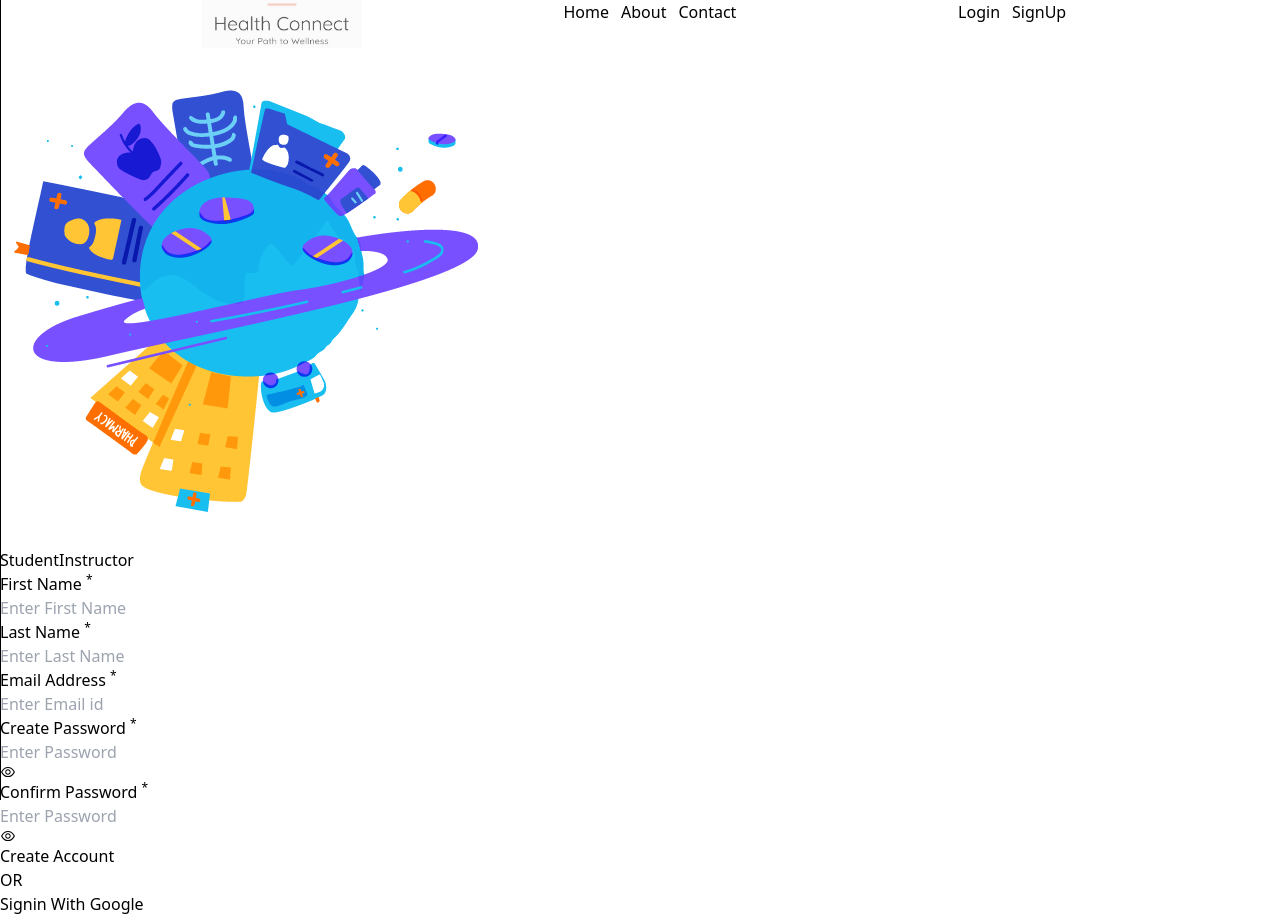
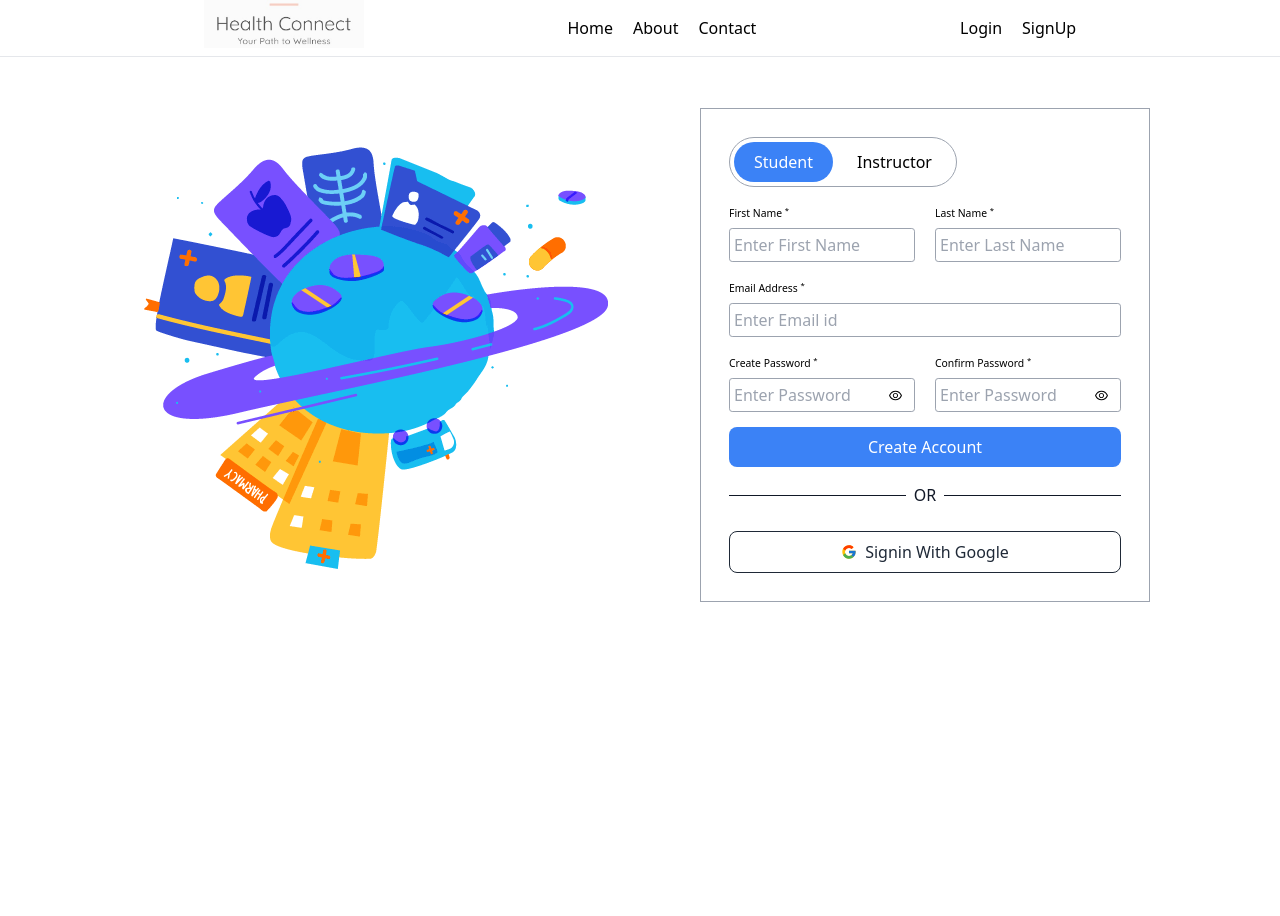
Before and after one commit to Va2003g/HealthConnect, a React (Create React App) app in the folder healthconnectfrontend/: page /signup in a window 1280 px wide. After the commit the page ends 800 px from the top, so only its background shows below. Built offline with nearby package versions, Linux system fonts and the light colour scheme.

Commit message:
Added the css to registration page

```diff
--- a/healthconnectfrontend/src/Components/NavBar.jsx
+++ b/healthconnectfrontend/src/Components/NavBar.jsx
@@ -7,7 +7,8 @@ const NavBar = () => {
   const { isLoggedIn, setIsLoggedIn } = useContext(AppContext);
 
   return (
-    <div className="flex space justify-evenly">
+    <div className="">
+      <div className="flex justify-evenly items-center">
         <Link to="/">
           <img
             src={Logo_Image}
@@ -18,8 +19,8 @@ const NavBar = () => {
           />
         </Link>
 
-      <nav className="">
-        <ul className="flex gap-3">
+        <nav className="mt-2">
+          <ul className="flex gap-5">
             <li>
               <Link to="/">Home</Link>
             </li>
@@ -32,7 +33,7 @@ const NavBar = () => {
           </ul>
         </nav>
 
-      <div className="flex ml-5 mr-3 gap-3">
+        <div className="flex mt-2 gap-5">
           {!isLoggedIn && (
             <Link to="/login">
               <button>Login</button>
@@ -50,6 +51,8 @@ const NavBar = () => {
           )}
         </div>
       </div>
+      <hr className="bg-gray-800 mt-2" />
+    </div>
   );
 };
 
--- a/healthconnectfrontend/src/Components/Registration/LoginForm.jsx
+++ b/healthconnectfrontend/src/Components/Registration/LoginForm.jsx
@@ -21,7 +21,6 @@ const LoginForm = () => {
     }));
   }
 
-
   function submitHandler(event) {
     event.preventDefault();
     setIsLoggedIn(true);
@@ -35,9 +34,12 @@ const LoginForm = () => {
   }, [isLoggedIn, navigate]);
 
   return (
-    <form onSubmit={submitHandler}>
-      <label>
-        <p>
+    <form
+      onSubmit={submitHandler}
+      className="flex flex-col w-full gap-y-4 "
+    >
+      <label className="w-full">
+        <p className="text-[0.65rem] mb-1 leading-[1.375rem]">
           Email Address <sup>*</sup>
         </p>
         <input
@@ -47,11 +49,12 @@ const LoginForm = () => {
           onChange={changeHandler}
           placeholder="Enter Email id"
           name="email"
+          className="bg-grey-900 rounded-[0.2rem] w-full p-[4px] border border-gray-400"
         />
       </label>
 
-      <label>
-        <p>
+      <label className="w-full relative">
+        <p className="text-[0.65rem] mb-1 leading-[1.375rem]">
           Password <sup>*</sup>
         </p>
         <input
@@ -61,17 +64,25 @@ const LoginForm = () => {
           onChange={changeHandler}
           placeholder="Enter Password"
           name="password"
+          className="rounded-[0.2rem] w-full p-[4px] border border-gray-400"
         />
-        <span onClick={() => setShowPassword((prev) => !prev)}>
-          {showPassword ? <AiOutlineEyeInvisible /> : <AiOutlineEye />}
+        <span
+          className="absolute right-3 top-[50%] transform -translate-y-1/3 cursor-pointer"
+          onClick={() => setShowPassword((prev) => !prev)}
+        >
+          {showPassword ? (
+            <AiOutlineEyeInvisible fontSize={15} />
+          ) : (
+            <AiOutlineEye fontSize={15} />
+          )}
         </span>
 
         <Link to="#">
-          <p>Forget Password</p>
+          <p className="text-xs mt-1 text-blue-400 max-w-max ml-auto font-bold mt-2">Forget Password</p>
         </Link>
       </label>
 
-      <button>Sign in</button>
+      <button className="bg-blue-500 rounded-[8px] font-medium text-white px-[12px] py-[8px]">Sign in</button>
     </form>
   );
 };
--- a/healthconnectfrontend/src/Components/Registration/SignupForm.jsx
+++ b/healthconnectfrontend/src/Components/Registration/SignupForm.jsx
@@ -16,6 +16,7 @@ const SignupForm = () => {
     ConfirmPassword: "",
   });
 
+  const [accountType, setaccountType] = useState("student");
   function changeHandler(event) {
     setFormData((prevData) => ({
       ...prevData,
@@ -37,15 +38,29 @@ const SignupForm = () => {
 
   return (
     <div>
-      <div>
-        <button>Student</button>
-        <button>Instructor</button>
+      <div className="flex p-1 gap-x-1 rounded-full max-w-max border border-gray-400">
+        <button
+          onClick={() => setaccountType("student")}
+          className={`${
+            accountType === "student"
+              ? "bg-blue-500 text-white"
+              : "bg-transparent"
+          } py-2 px-5 rounded-full transition-all duration-200`}
+        >
+          Student
+        </button>
+        <button onClick={() => setaccountType("instructor")}
+        className={`${
+            accountType === "instructor"
+              ? "bg-blue-500 text-white"
+              : "bg-transparent"
+          } py-2 px-5 rounded-full transition-all duration-200`}>Instructor</button>
       </div>
 
       <form onSubmit={submitHandler}>
-        <div>
+        <div className="flex gap-x-5 mt-[15px]">
           <label>
-            <p>
+            <p className="text-[0.65rem] mb-1 leading-[1.375rem]">
               First Name <sup>*</sup>
             </p>
             <input
@@ -55,11 +70,12 @@ const SignupForm = () => {
               onChange={changeHandler}
               placeholder="Enter First Name"
               value={formData.FirstName}
+              className="rounded-[0.2rem] w-full p-[4px] border border-gray-400"
             />
           </label>
 
           <label>
-            <p>
+            <p className="text-[0.65rem] mb-1 leading-[1.375rem]">
               Last Name <sup>*</sup>
             </p>
             <input
@@ -69,12 +85,13 @@ const SignupForm = () => {
               onChange={changeHandler}
               placeholder="Enter Last Name"
               value={formData.LastName}
+              className="rounded-[0.2rem] w-full p-[4px] border border-gray-400"
             />
           </label>
         </div>
-        <div>
+        <div className="mt-[15px]">
           <label>
-            <p>
+            <p className="text-[0.65rem] mb-1 leading-[1.375rem]">
               Email Address <sup>*</sup>
             </p>
             <input
@@ -84,12 +101,13 @@ const SignupForm = () => {
               onChange={changeHandler}
               placeholder="Enter Email id"
               name="Email"
+              className="rounded-[0.2rem] w-full p-[4px] border border-gray-400"
             />
           </label>
         </div>
-        <div>
-          <label>
-            <p>
+        <div className="flex gap-x-5 mt-[15px]">
+          <label className="relative">
+            <p className="text-[0.65rem] mb-1 leading-[1.375rem]">
               Create Password <sup>*</sup>
             </p>
             <input
@@ -99,14 +117,22 @@ const SignupForm = () => {
               onChange={changeHandler}
               placeholder="Enter Password"
               value={formData.Password}
+              className="rounded-[0.2rem] w-full p-[4px] border border-gray-400"
             />
-            <span onClick={() => setShowPassword((prev) => !prev)}>
-              {showPassword ? <AiOutlineEyeInvisible /> : <AiOutlineEye />}
+            <span
+              className="absolute right-3 transform -translate-y-[-10px] cursor-pointer"
+              onClick={() => setShowPassword((prev) => !prev)}
+            >
+              {showPassword ? (
+                <AiOutlineEyeInvisible fontSize={15} />
+              ) : (
+                <AiOutlineEye fontSize={15} />
+              )}
             </span>
           </label>
 
-          <label>
-            <p>
+          <label className="relative">
+            <p className="text-[0.65rem] mb-1 leading-[1.375rem]">
               Confirm Password <sup>*</sup>
             </p>
             <input
@@ -116,17 +142,23 @@ const SignupForm = () => {
               onChange={changeHandler}
               placeholder="Enter Password"
               value={formData.ConfirmPassword}
+              className="rounded-[0.2rem] w-full p-[4px] border border-gray-400"
             />
-            <span onClick={() => setShowConfirmPassword((prev) => !prev)}>
+            <span
+              className="absolute right-3 transform -translate-y-[-10px] cursor-pointer"
+              onClick={() => setShowConfirmPassword((prev) => !prev)}
+            >
               {showConfirmPassword ? (
-                <AiOutlineEyeInvisible />
+                <AiOutlineEyeInvisible fontSize={15} />
               ) : (
-                <AiOutlineEye />
+                <AiOutlineEye fontSize={15} />
               )}
             </span>
           </label>
         </div>
-        <button>Create Account</button>
+        <button className="bg-blue-500 rounded-[8px] font-medium text-white px-[12px] py-[8px]   w-full mt-[15px] ">
+          Create Account
+        </button>
       </form>
     </div>
   );
--- a/healthconnectfrontend/src/Components/Registration/Template.jsx
+++ b/healthconnectfrontend/src/Components/Registration/Template.jsx
@@ -3,7 +3,7 @@ import Login_Image from "../../Assets/Login_Image.webp";
 import styled from "styled-components";
 import SignupForm from "./SignupForm";
 import LoginForm from "./LoginForm";
-import { AppContext } from "../Context/AppContext";
+import {FcGoogle} from "react-icons/fc"
 
 const VerticalLine = styled.div`
   height: 100vh;
@@ -14,24 +14,25 @@ const VerticalLine = styled.div`
   top: 0;
 `;
 
-const Template = ({formType}) => {
-  const {setIsLoggedIn} = useContext(AppContext);
+const Template = ({ formType }) => {
+  // const { setIsLoggedIn } = useContext(AppContext);
   return (
-    <div>
+    <div className="flex w-11/12 max-w-[1160px] py-12 mx-auto justify-evenly items-center">
       <img src={Login_Image} alt="Earth"></img>
-      <VerticalLine />
+      {/* <VerticalLine /> */}
 
-      {formType === "signup" ? <SignupForm /> : <LoginForm />}
+      <div className="border border-gray-400 w-11/12 max-w-[450px] p-7 h-full">
+        {formType === "signup" ? <SignupForm /> : <LoginForm />}
 
-        <div>
-            <div></div>
-            <p>OR</p>
-            <div></div>
+        <div className="flex w-full items-centre my-4 gap-x-2">
+          <div className="w-full h-[1px] bg-gray-900 mt-3"></div>
+          <p className="text-gray-900 font-medium">OR</p>
+          <div className="w-full h-[1px] bg-gray-900 mt-3"></div>
         </div>
 
-        <button>
-            Signin With Google
-        </button>
+        <button className="w-full flex justify-center items-center rounded-[8px] font-medium text-gray-800 border border-gray-800 px-[12px] py-[8px] gap-x-2 mt-6">
+        <FcGoogle/>Signin With Google</button>
+      </div>
     </div>
   );
 };
```
Lines whose indentation alone changed are shown as unchanged.
